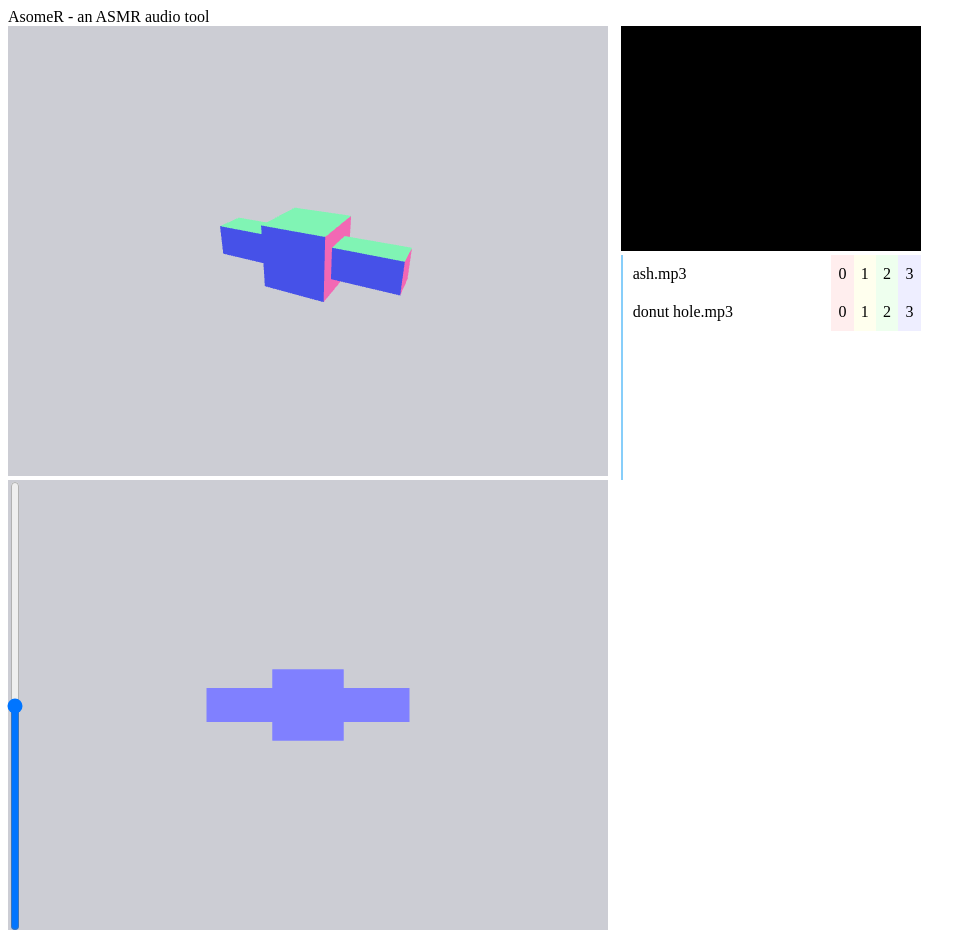
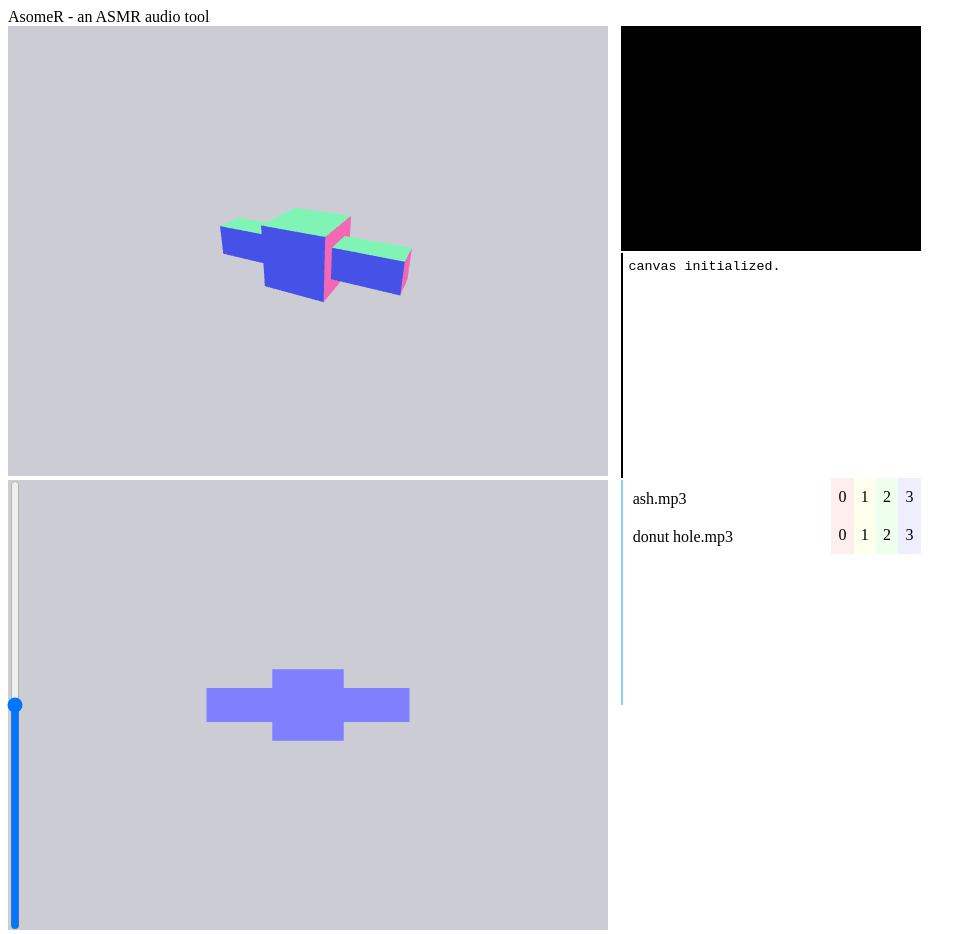
Before and after one commit to ExecutionHY/AsomeR, a plain HTML site: page main.html in a window 1280 px wide. Shown: the whole page, without its empty margins (0-977 px from the left). Drawn offline with Linux system fonts and the light colour scheme; no server answers.

Commit message:
add log textarea

```diff
--- a/css/basic.css
+++ b/css/basic.css
@@ -1,15 +1,47 @@
+#container {
+    height: 900px;
+    display: flex;
+}
+
+#left-canvas {
+    height: 100%;
+    width: 600px;
+}
+
+#right-tools {
+    height: 100%;
+    width: 300px;
+    padding-left: 1%;
+}
+
 .height-slider {
     writing-mode: bt-lr;
     -webkit-appearance: slider-vertical;
     width: 10px;
-    height: 450px;
+    height: 50%;
     position: relative;
-    top: -455px;
+    top: -50.7%;
     color: black;
 }
 
+#log-div {
+    height: 25%;
+    border-left: 2px solid black;
+    margin-top: -2px;
+}
+
+#log {
+    height: 96%;
+    width: 96%;
+    border-width: 0px;
+    padding: 2%;
+    resize: none;
+    outline: none;
+}
+
 #music-ctrl {
-    height: 225px;
+    height: 25%;
+    width: 100%;
     display: flex;
 }
 
@@ -18,6 +50,7 @@
     width: 70%;
     /*float: left;*/
     border-left: 2px solid lightskyblue;
+    margin-top: 2px;
 }
 
 .song {
--- a/js/interface.js
+++ b/js/interface.js
@@ -20,6 +20,7 @@ var Interface = function() {
     var _sound;
     var _musicList;
     var _soundList;
+    var _logTextarea;
 
     var WIDTH = 600,
         HEIGHT = 450;
@@ -70,7 +71,6 @@ var Interface = function() {
         _rendererFromUp = new THREE.WebGLRenderer({ antialias: true });
         _rendererFromUp.setSize(WIDTH, HEIGHT);
         _rendererFromUp.setClearColor(BGCOLOR);
-        _rendererFromUp.domElement.style.position = 'relative';
 
         _cameraFromUp = new THREE.PerspectiveCamera(70, 4 / 3, 0.01, 10);
         _cameraFromUp.position.set(0, 1, 0);
@@ -80,27 +80,36 @@ var Interface = function() {
         _controlsFromUp.enableRotate = false;
 
         // add canvas to view
-        var container = document.getElementById('left-canvas');
-        container.style.width = String(WIDTH) + 'px';
-        container.appendChild(_renderer.domElement);
-        container.appendChild(_rendererFromUp.domElement);
+        var leftContainer = document.getElementById('left-canvas');
+        leftContainer.appendChild(_renderer.domElement);
+        leftContainer.appendChild(_rendererFromUp.domElement);
 
         _slider = document.createElement('INPUT');
         _slider.type = 'range';
         _slider.className = 'height-slider';
-        _slider.style.height = String(HEIGHT) + 'px';
-        _slider.style.top = String(-HEIGHT - 5) + 'px';
         _slider.max = 0.4;
         _slider.min = -0.4;
         _slider.step = 0.01;
         _slider.value = 0;
-        container.appendChild(_slider);
+        leftContainer.appendChild(_slider);
+
+
         // add visualizer
         _soundList = [];
         var visualizer = visualizerInit();
         var rightContainer = document.getElementById('right-tools');
         rightContainer.appendChild(visualizer);
 
+        // log textarea display
+        var logDiv = document.createElement('div');
+        logDiv.id = 'log-div';
+        _logTextarea = document.createElement('textarea');
+        _logTextarea.id = 'log';
+        _logTextarea.setAttribute('readonly', 'readonly');
+        logDiv.appendChild(_logTextarea);
+        rightContainer.appendChild(logDiv);
+
+        // music list display
         _musicList = [
             'ash.mp3',
             'donut\ hole.mp3',
@@ -151,9 +160,9 @@ var Interface = function() {
         _slider.addEventListener('mousemove', _renderCanvas);
 
         _renderCanvas();
+        printLog('canvas initialized.\n');
 
         loadSongs();
-
 
     };
 
@@ -243,13 +252,11 @@ var Interface = function() {
         _nextVisId = -1;
         _currentVisId = -1;
 
-        //var container = document.getElementById('container');
         _renderVis = new THREE.WebGLRenderer({ antialias: true });
         _renderVis.setSize(WIDTH / 2, HEIGHT / 2);
         _renderVis.setClearColor(0x000000);
         _renderVis.setPixelRatio(window.devicePixelRatio);
-        //container.appendChild(_renderVis.domElement);
-        _renderVis.domElement.style.position = 'relative';
+
         _sceneVis = new THREE.Scene();
         _cameraVis = new THREE.Camera();
 
@@ -371,6 +378,7 @@ var Interface = function() {
 
                 _soundList.push({ 'id': songid, 'name': _musicList[songid], 'sound': sound, 'uniformsVis': uniformsVis, 'analyserVis': analyserVis, 'play': false });
                 console.log('song ' + songid + ': ' + _musicList[songid] + ' loaded');
+                printLog('song ' + songid + ': ' + _musicList[songid] + ' loaded\n');
                 //_sound.setMaxDistance(0.2);
                 //_sound.play();
                 //visualizerLoad(_sound);
@@ -402,5 +410,9 @@ var Interface = function() {
         _renderCanvas();
     }
 
+    function printLog(str) {
+        _logTextarea.textContent += str;
+        _logTextarea.scrollTop = _logTextarea.scrollHeight;
+    }
 
 };
--- a/js/pathControl.js
+++ b/js/pathControl.js
@@ -0,0 +1,3 @@
+class pathControl {
+
+}
--- a/main.html
+++ b/main.html
@@ -15,8 +15,8 @@
 <body>
     <div>AsomeR - an ASMR audio tool</div>
     <div id="container">
-        <div id="left-canvas" style="float: left"></div>
-        <div id="right-tools" style="float: left; padding-left: 1%"></div>
+        <div id="left-canvas"></div>
+        <div id="right-tools"></div>
     </div>
 
 </body>
```
